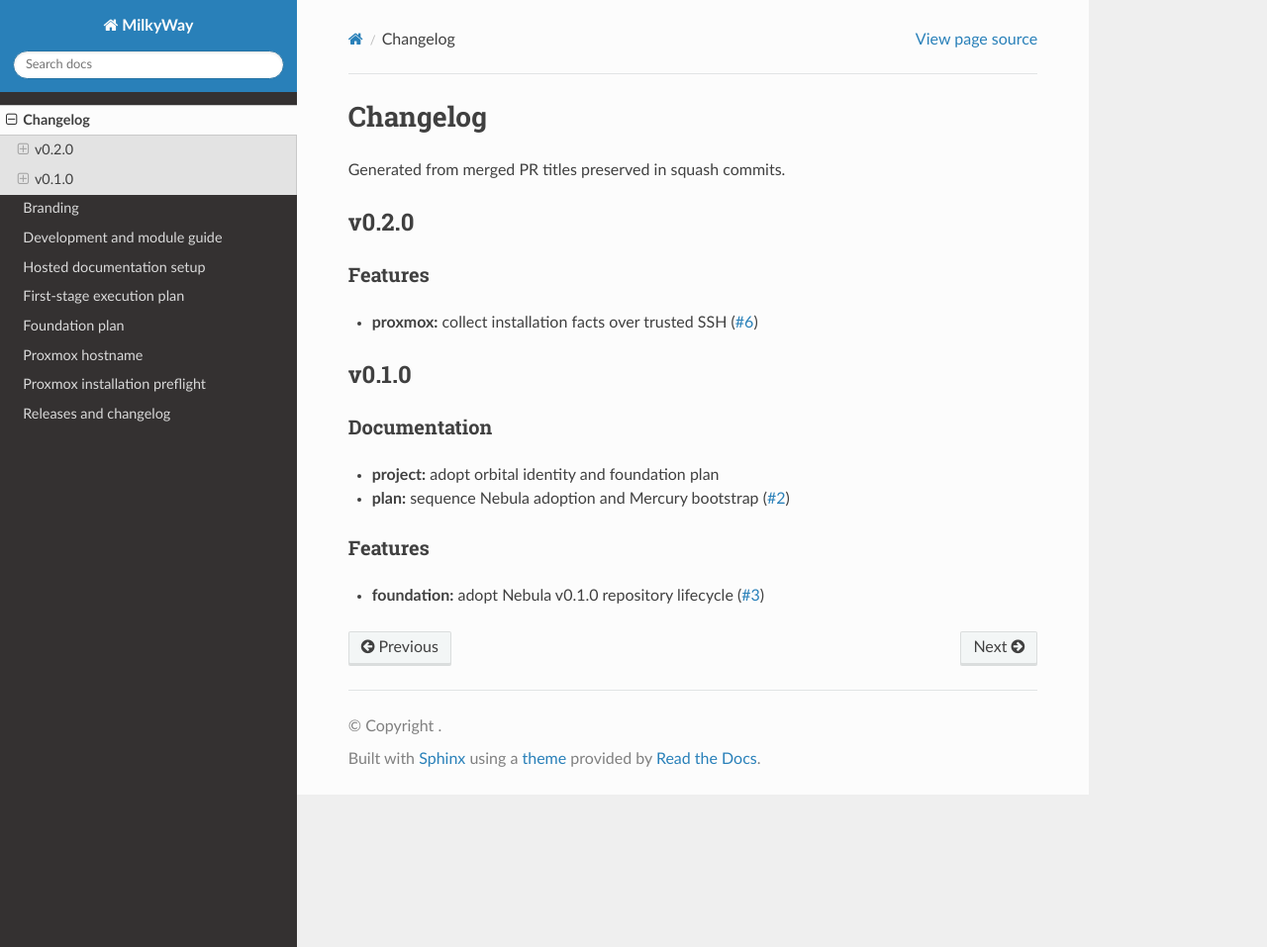
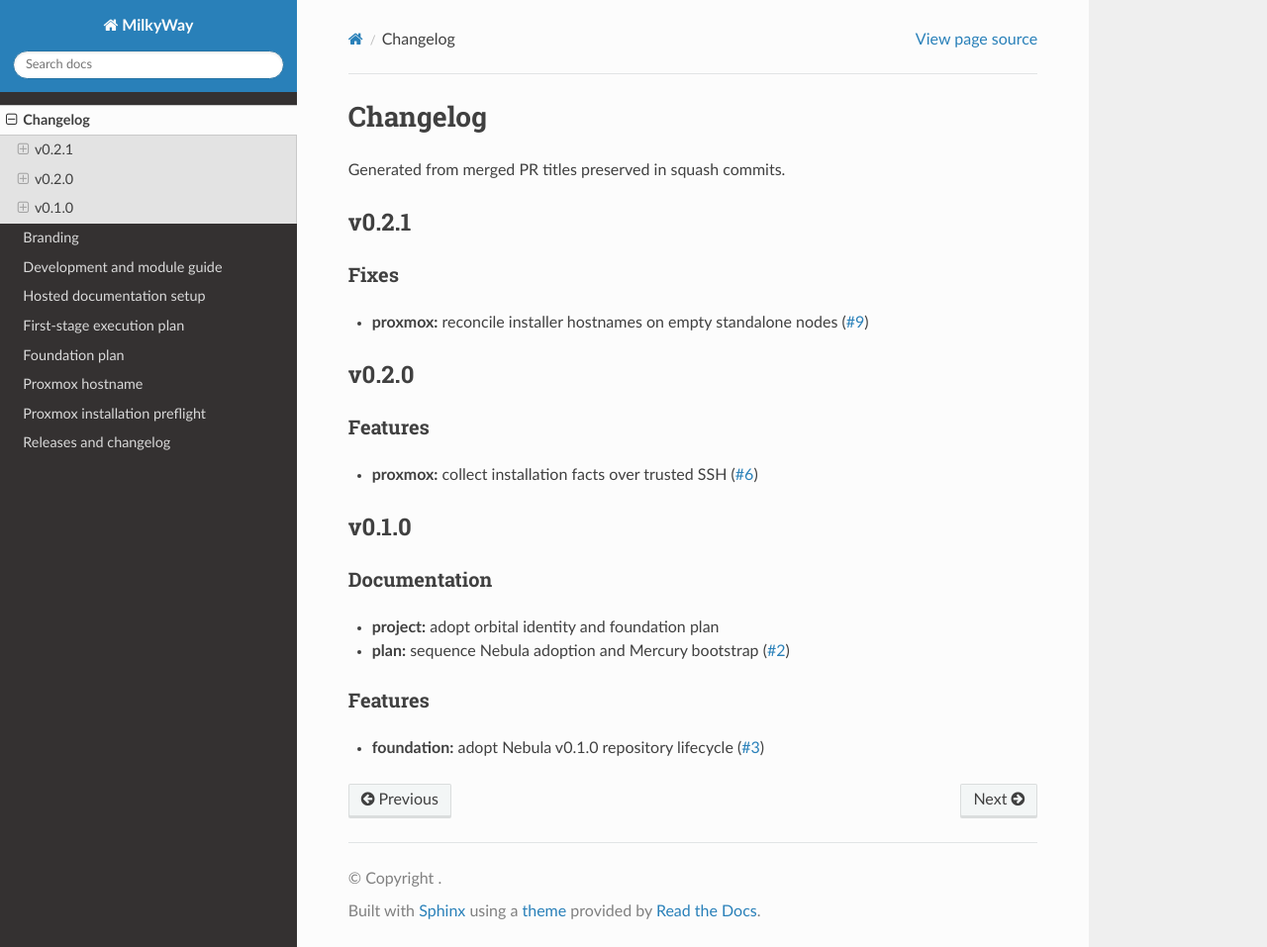
Before and after one commit to CafofoLabs/milkyway, a Sphinx documentation site: the page built from docs/CHANGELOG.md, in a window 1280 px wide and 957 px high. Shown: the whole window at 99% size. Built offline with Sphinx 7.4.7 and the Read the Docs theme 3.1.0, drawn with Linux system fonts in a browser that asks for light colours; the version number could not be read and is left out.

Commit message:
chore(release): v0.2.1 (#11)

```diff
--- a/docs/CHANGELOG.md
+++ b/docs/CHANGELOG.md
@@ -2,6 +2,10 @@
 
 Generated from merged PR titles preserved in squash commits.
 
+## v0.2.1
+
+### Fixes
+- **proxmox:** reconcile installer hostnames on empty standalone nodes ([#9](https://github.com/CafofoLabs/milkyway/pull/9))
 ## v0.2.0
 
 ### Features
```
Also changed, not shown: 1 other file.
